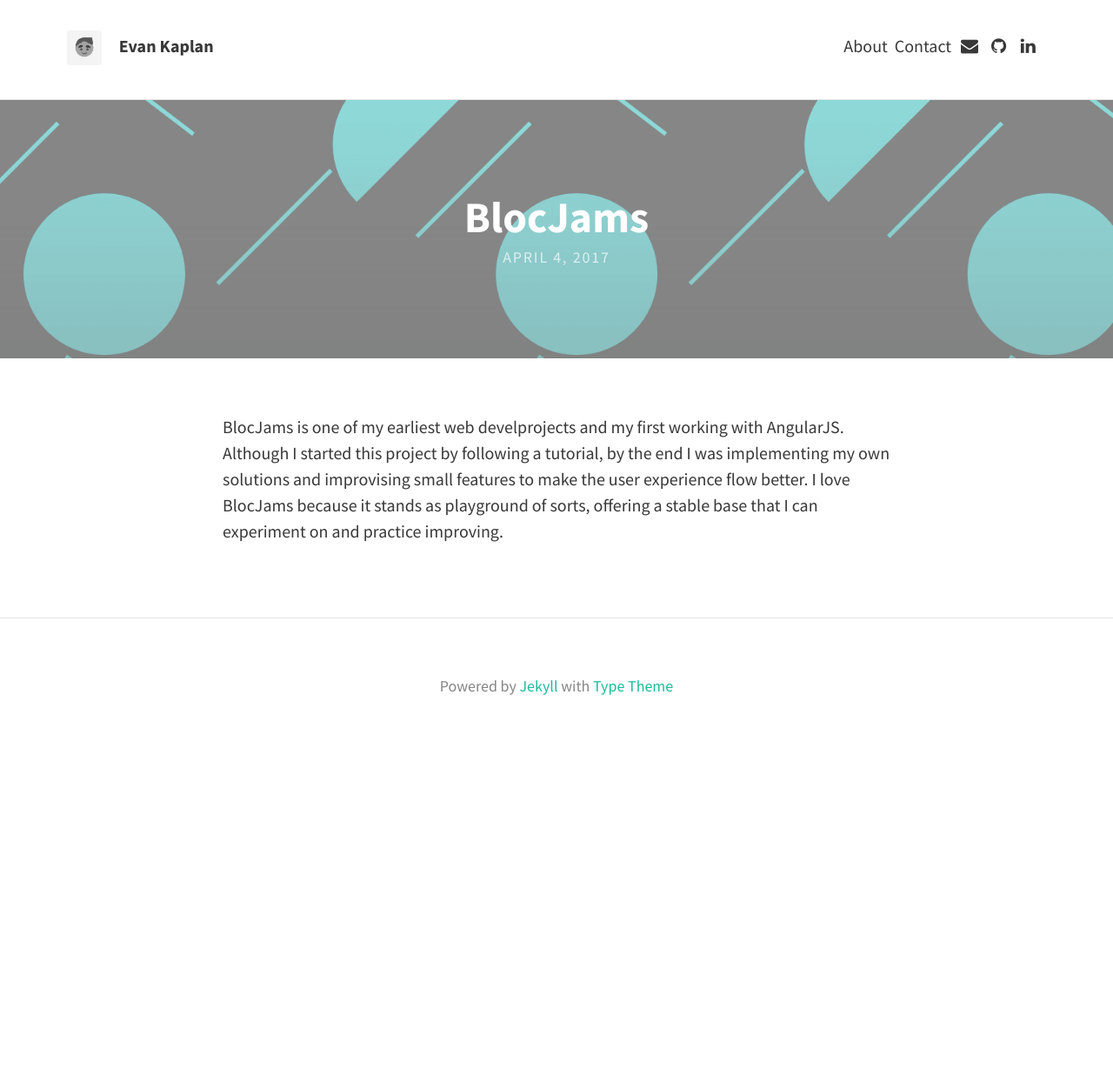
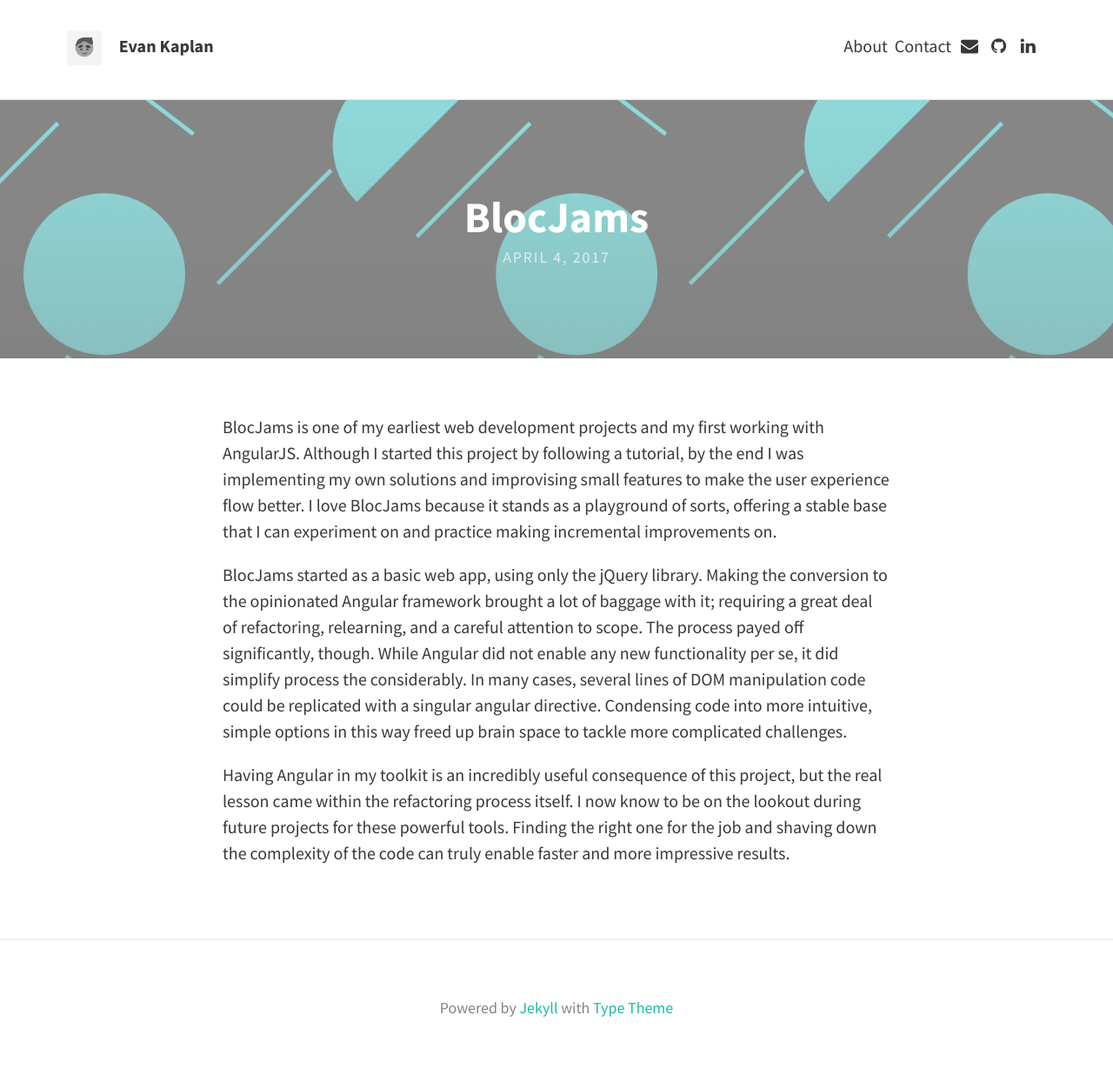
Before and after one commit to evnkpln/evnkpln.github.io, a Jekyll site: the page built from _portfolio/blocjams.md, in a window 1280 px wide. Shown: the whole page at 87% size. Built offline with Jekyll 4.4.1, drawn with Linux system fonts in a browser that asks for light colours; nearby versions of some CDN libraries; before the commit the page ends 900 px from its top, so only the background shows below that.

Commit message:
Post BlocJams case study.

```diff
--- a/_portfolio/blocjams.md
+++ b/_portfolio/blocjams.md
@@ -6,4 +6,8 @@ thumbnail-path: "https://d13yacurqjgara.cloudfront.net/users/3217/screenshots/20
 short-description: BlocJams for iOS is awesome!
 
 ---
-BlocJams is one of my earliest web develprojects and my first working with AngularJS. Although I started this project by following a tutorial, by the end I was implementing my own solutions and improvising small features to make the user experience flow better. I love BlocJams because it stands as playground of sorts, offering a stable base that I can experiment on and practice improving.
+BlocJams is one of my earliest web development projects and my first working with AngularJS. Although I started this project by following a tutorial, by the end I was implementing my own solutions and improvising small features to make the user experience flow better. I love BlocJams because it stands as a playground of sorts, offering a stable base that I can experiment on and practice making incremental improvements on.
+
+BlocJams started as a basic web app, using only the jQuery library. Making the conversion to the opinionated Angular framework brought a lot of baggage with it; requiring a great deal of refactoring, relearning, and a careful attention to scope. The process payed off significantly, though. While Angular did not enable any new functionality per se, it did simplify process the considerably. In many cases, several lines of DOM manipulation code could be replicated with a singular angular directive. Condensing code into more intuitive, simple options in this way freed up brain space to tackle more complicated challenges.
+
+Having Angular in my toolkit is an incredibly useful consequence of this project, but the real lesson came within the refactoring process itself. I now know to be on the lookout during future projects for these powerful tools. Finding the right one for the job and shaving down the complexity of the code can truly enable faster and more impressive results.
```
